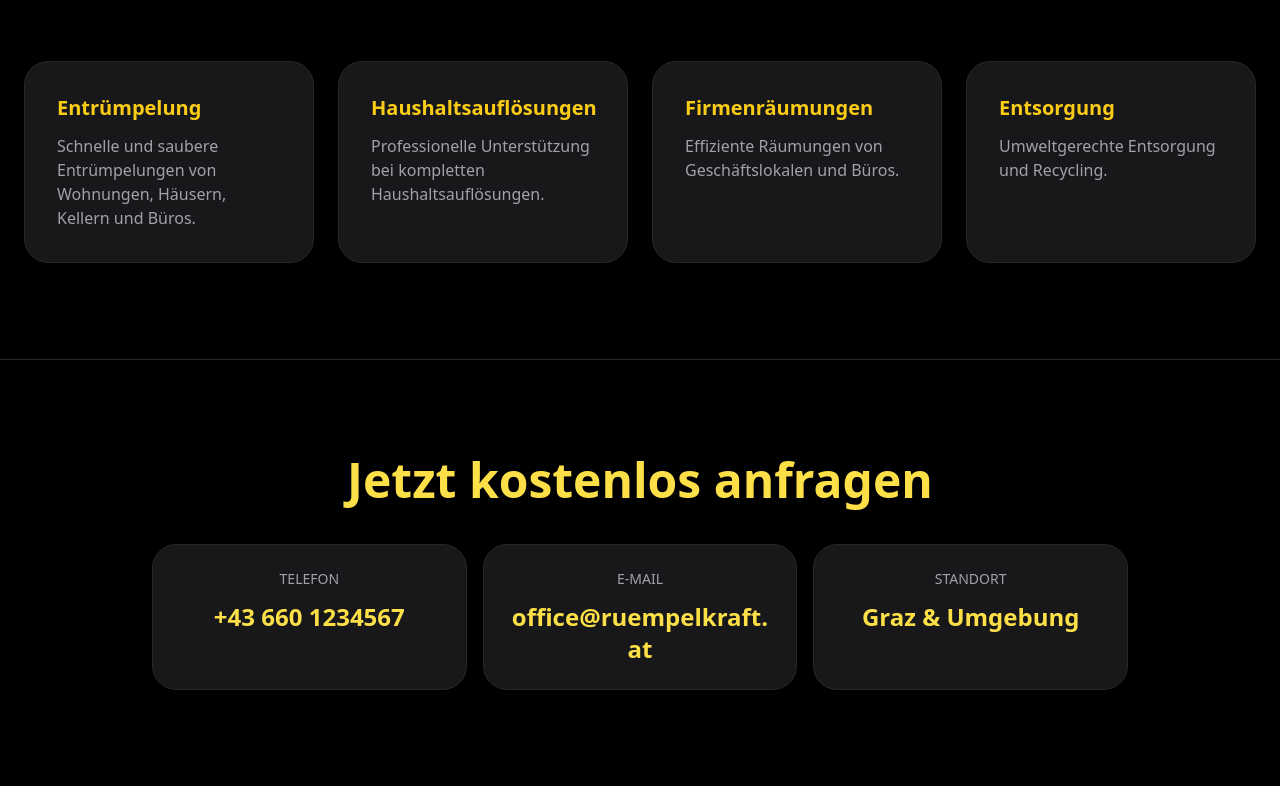
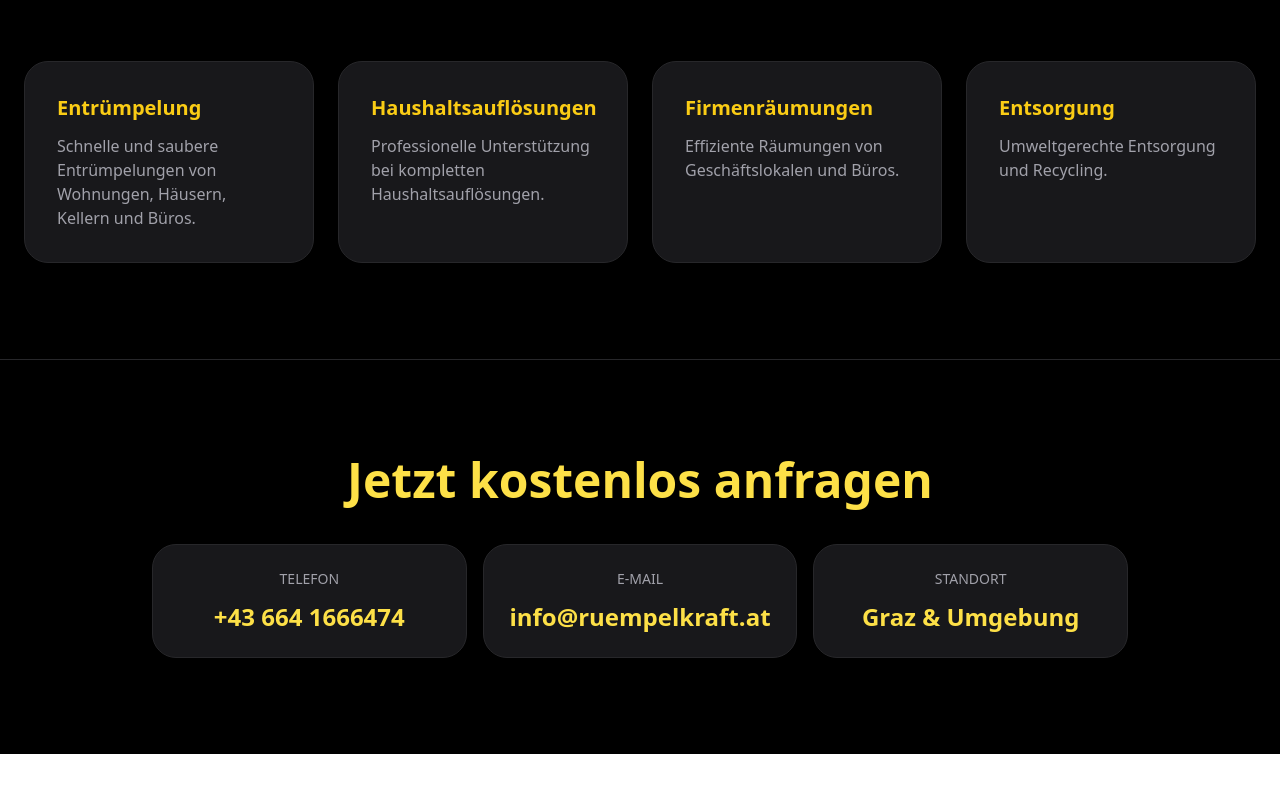
Before and after one commit to Ruempelkraft/Ruempelkraft-website, a React (Vite) app: page / in a window 1280 px wide. Shown: the part 792-1578 px from the top of the page. After the commit the page ends 1546 px from the top, so only its background shows below. Built offline with nearby package versions, Linux system fonts and the light colour scheme.

Commit message:
Update contact information in App.jsx

```diff
--- a/src/App.jsx
+++ b/src/App.jsx
@@ -133,7 +133,7 @@ export default function RuempelkraftWebsite() {
 
       {/* TELEFON */}
       <a
-        href="tel:+436601234567"
+        href="tel:+436641666474"
         className="rounded-3xl border border-zinc-800 bg-zinc-900 p-6 transition hover:border-yellow-300 hover:scale-105"
       >
         <p className="text-sm uppercase text-zinc-400">
@@ -141,13 +141,13 @@ export default function RuempelkraftWebsite() {
         </p>
 
         <p className="mt-3 text-2xl font-bold text-yellow-300">
-          +43 660 1234567
+          +43 664 1666474
         </p>
       </a>
 
       {/* EMAIL */}
       <a
-        href="mailto:office@ruempelkraft.at"
+        href="mailto:info@ruempelkraft.at"
         className="rounded-3xl border border-zinc-800 bg-zinc-900 p-6 transition hover:border-yellow-300 hover:scale-105"
       >
         <p className="text-sm uppercase text-zinc-400">
@@ -155,7 +155,7 @@ export default function RuempelkraftWebsite() {
         </p>
 
         <p className="mt-3 text-2xl font-bold text-yellow-300 break-all">
-          office@ruempelkraft.at
+          info@ruempelkraft.at
         </p>
       </a>
 
```
